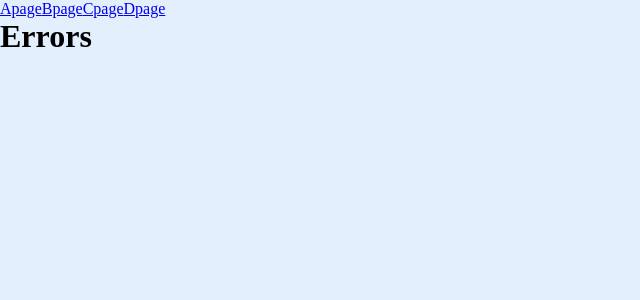
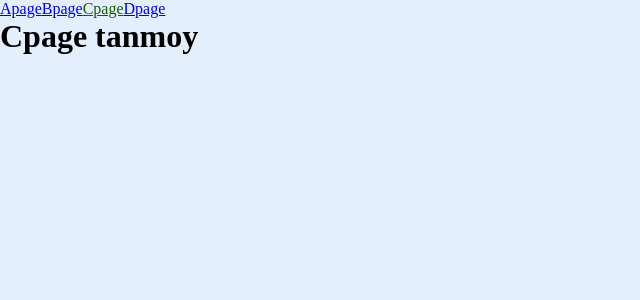
Before and after one commit to tanmoy108/React.js-Files, a React (Create React App) app: page /cpage/tanmoy in a window 1280 px wide. Shown: the top 300 px of the page, without its empty margins (0-640 px from the left). Built offline with nearby package versions, Linux system fonts and the light colour scheme.

Commit message:
useParams 12/4/2022 11:23pm

```diff
--- a/src/App.js
+++ b/src/App.js
@@ -1,23 +1,19 @@
 import React from "react";
-// import axios from "axios";
 import { Routes, Route } from "react-router-dom";
 import Apage from "./Apage";
 import Bpage from "./Bpage";
+import Cpage from "./Cpage";
 import Errors from "./Errors";
 import Menu from "./Menu";
 
 const App = () => {
-  const Cpage = () => {
-    return <h1>Cpage</h1>;
-  };
   return (
     <>
       <Menu />
       <Routes>
-        {/* <Route path="/" element={<Menu/>} /> */}
         <Route path="/" element={<Apage />} />
         <Route path="/bpage" element={<Bpage />} />
-        <Route path="/bpage/cpage" element={<Cpage />} />
+        <Route path="/cpage/:name" element={<Cpage />} />
         <Route path="*" element={<Errors />} />
       </Routes>
     </>
--- /dev/null
+++ b/src/Cpage.jsx
@@ -0,0 +1,13 @@
+import React from "react";
+import { useParams } from "react-router-dom";
+
+const Cpage = () => {
+  const {name} = useParams();
+  return (
+    <>
+      <h1>Cpage {name} </h1>
+    </>
+  );
+};
+
+export default Cpage;
--- a/src/Menu.jsx
+++ b/src/Menu.jsx
@@ -18,7 +18,7 @@ const Menu = () => {
       </NavLink>
       <NavLink
         className={({ isActive }) => (isActive ? "active-style" : "none")}
-        to="/bpage/cpage"
+        to="/cpage/tanmoy"
       >
         Cpage
       </NavLink>
```
